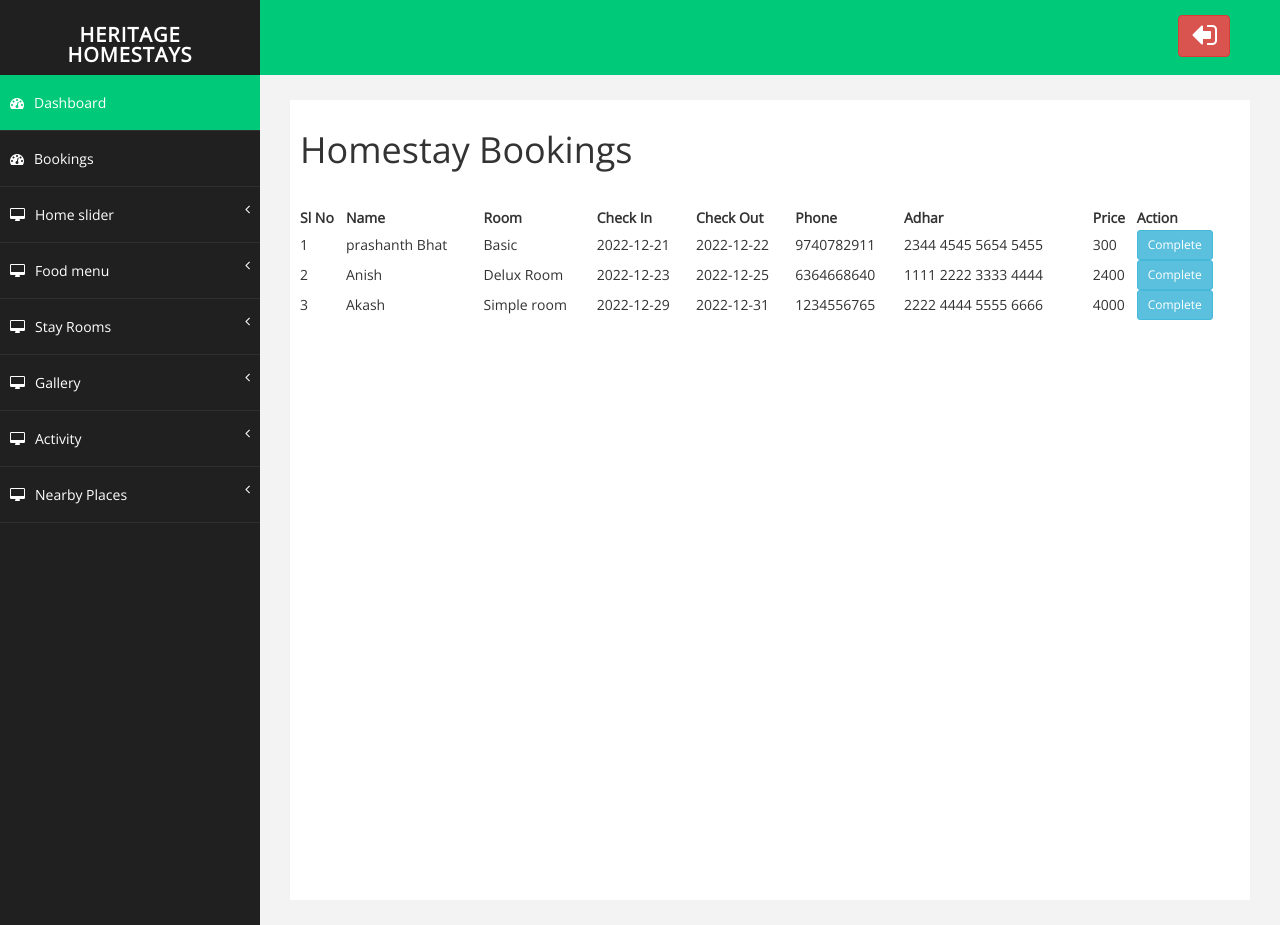
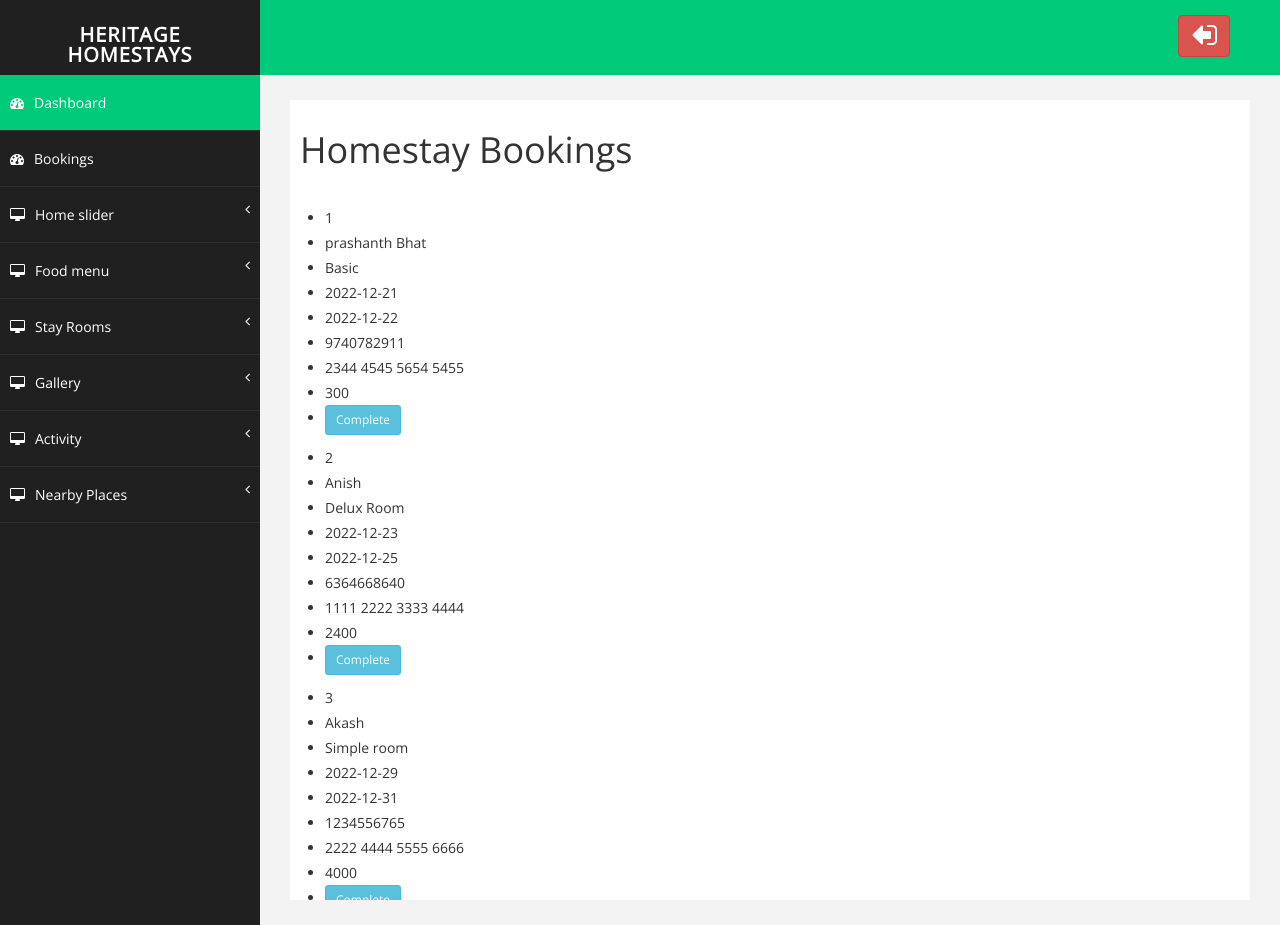
Before and after one commit to prashanthbhat23/homestay-main, a PHP site: page /admin/bookings.php in a window 1280 px wide. Run offline with PHP 8.4, Linux system fonts and the light colour scheme; the visitor is signed in with stand-in values (Sample User, id 1); data comes from the database, SQL or seed files in the repository.

Commit message:
admin fix

```diff
--- a/activities.php
+++ b/activities.php
@@ -192,13 +192,12 @@ include "database.php";
     <script src="assets/js/custom.js"></script>
     <script>
     $('.owl-carousel').owlCarousel({
-        loop: true,
+        loop: false,
         margin: 20,
         responsiveClass: true,
-        autoplay: true,
+        autoplay: false,
         autoplayTimeout: 5000,
         autoplayHoverPause: true,
-        loop: true,
         responsive: {
             0: {
                 items: 1,
--- a/admin/add_food.php
+++ b/admin/add_food.php
@@ -46,10 +46,10 @@
                                     <option>Dinner</option>
                                 </select>
                             </div>
-                            <div class="form-group">
+                            <!-- <div class="form-group">
                                 <label>Enter Price</label>
                                 <input class="form-control" type="text" name="price">
-                            </div>
+                            </div> -->
 
                             <div class="form-group">
                                 <label class="control-label">Upload File</label>
--- a/admin/bookings.php
+++ b/admin/bookings.php
@@ -18,6 +18,9 @@ include "../database.php";
     <link href="assets/css/custom.css" rel="stylesheet" />
     <!-- GOOGLE FONTS-->
     <link href='http://fonts.googleapis.com/css?family=Open+Sans' rel='stylesheet' type='text/css' />
+    <style>
+
+    </style>
 </head>
 
 <body>
@@ -26,22 +29,7 @@ include "../database.php";
         <div id="page-wrapper">
             <div id="page-inner">
                 <h1>Homestay Bookings</h1><br>
-                <table id="myTable" class="display" cellspacing="0" width="100%">
-        <thead>
-            <tr>
-                <th>Sl No</th>
-                <th>Name</th>
-                <th>Room</th>
-                <th>Check In</th>
-                <th>Check Out</th>
-                <th>Phone</th>
-                <th>Adhar</th>
-                <th>Price</th>
-                <th>Action</th>
-            </tr>
-        </thead>
-
-        <tbody id="mytable">
+        <div class="row">
             <?php
             $i=1;
             $view_booking_query="SELECT * FROM booking";
@@ -49,24 +37,46 @@ include "../database.php";
             if($run_view_booking_query){
             while($row = $run_view_booking_query->fetch_assoc()) {
             ?>
-            <tr>
-                <td> <?= $i ?> </td>
-                <td> <?=$row["u_name"]?> </td>
-                <td> <?=$row["room_type"]?> </td>
-                <td> <?=$row["check_in"]?> </td>
-                <td> <?=$row["check_out"]?> </td>
-                <td> <?=$row["phone"]?> </td>
-                <td> <?=$row["adhar"]?> </td>
-                <td> <?=$row["final_price"]?> </td>
-                <td>
+        <div class="col-3">
+<div class="card" style="width: 18rem;">
+        <div class="card-body">
+            <ul>
+                <li>
+                <?= $i ?>
+                </li>
+                <li>
+                <?=$row["u_name"]?>
+                </li>
+                <li>
+                <?=$row["room_type"]?>
+                </li>
+                <li>
+                <?=$row["check_in"]?>
+                </li>
+                <li>
+                <?=$row["check_out"]?>
+                </li>
+                <li>
+                <?=$row["phone"]?>
+                </li>
+                <li>
+                <?=$row["adhar"]?>
+                </li>
+                <li>
+                <?=$row["final_price"]?>
+                </li>
+                <li>
                 <?php
                 if($row["status"]==1){ ?>
                     <button class="btn btn-sm btn-info">Complete</button>
                 <?php
                 }
                 ?>
-                </td>
-            </tr>
+                </li>
+            </ul>
+        </div>
+    </div>
+            </div>
             <?php
             $i++;
             } }
@@ -74,18 +84,18 @@ include "../database.php";
                 echo "no run q";
             }
             ?>
-        </tbody>
-    </table>
+</div>
+
             </div>
         </div>
     </div>
-    <script src="https://code.jquery.com/jquery-3.6.2.min.js"></script>
-    <script src="https://cdn.datatables.net/1.13.1/js/jquery.dataTables.min.js"></script>
-    <script>
+    <!-- <script src="https://code.jquery.com/jquery-3.6.2.min.js"></script>
+    <script src="https://cdn.datatables.net/1.13.1/js/jquery.dataTables.min.js"></script> -->
+    <!-- <script>
     $(document).ready(function() {
         $('#myTable').DataTable();
     });
-    </script>
+    </script> -->
 
     <!-- SCRIPTS -AT THE BOTOM TO REDUCE THE LOAD TIME-->
     <!-- JQUERY SCRIPTS -->
--- a/admin/view_activity.php
+++ b/admin/view_activity.php
@@ -41,7 +41,7 @@
                         <div class="col-md-4 ">
                          <div class="portfolio-item awesome mix_all" data-cat="awesome">
                                 <img src="../assets/images/activity/<?=$images['image']?>"
-                                    class="img-responsive" alt="" style="height: 250px;" />
+                                    class="img-responsive" alt="" style="height: 250px;width: 100%" />
                                 <div class="overlay">
                                     <p>
                                         <?=$images['name']?>
--- a/admin/view_food.php
+++ b/admin/view_food.php
@@ -40,7 +40,7 @@
                         <div class="col-md-4 ">
                             <div class="portfolio-item awesome mix_all" data-cat="awesome">
                                 <img src="../assets/images/food/<?=$data['image']?>" class="img-responsive "
-                                    alt="" style="height: 250px;" />
+                                    alt="" style="height: 250px;width: 100%" />
                                 <div class="overlay">
                                     <p>
                                         <?=$data['name']?>
@@ -51,9 +51,7 @@
                                     <p>
                                         <?=$data['category']?>
                                     </p>
-                                    <p>
-                                        <?=$data['price']?>
-                                    </p>
+
                                     <a class="preview btn btn-info" title="<?=$data['name']?>"
                                         href="../assets/images/food/<?=$data['image']?>"><i
                                             class="fa fa-plus fa-2x"></i></a>
--- a/admin/view_gallery.php
+++ b/admin/view_gallery.php
@@ -40,7 +40,7 @@
                         while ($data = mysqli_fetch_assoc($result)) {  ?>
                         <div class="col-md-4 ">
                             <div class="portfolio-item awesome mix_all" data-cat="awesome">
-                                <img src="../assets/images/gallery/<?=$data['image']?>" class="img-responsive "
+                                <img src="../assets/images/gallery/<?=$data['image']?>" class="img-responsive " style="width: 100%;height: 250px"
                                     alt="" />
                                 <div class="overlay">
                                     <p>Action</p>
--- a/admin/view_nearbyplaces.php
+++ b/admin/view_nearbyplaces.php
@@ -41,7 +41,7 @@
                         <div class="col-md-4 ">
                          <div class="portfolio-item awesome mix_all" data-cat="awesome">
                                 <img src="../assets/images/places/<?=$images['image']?>"
-                                    class="img-responsive" alt="" style="height: 250px;" />
+                                    class="img-responsive" alt="" style="height: 250px;width: 100%" />
                                 <div class="overlay">
                                     <p>
                                         <?=$images['name']?>
--- a/admin/view_rooms.php
+++ b/admin/view_rooms.php
@@ -39,7 +39,7 @@
                     while ($data = mysqli_fetch_assoc($res)) {  ?>
                         <div class="col-md-4 ">
                             <div class="portfolio-item awesome mix_all" data-cat="awesome">
-                                <img src="../assets/images/rooms/<?=$data['image']?>" class="img-responsive "
+                                <img src="../assets/images/rooms/<?=$data['image']?>" class="img-responsive " style="width: 100%;height: 250px"
                                     alt="" />
                                 <div class="overlay">
                                     <p>
--- a/admin/view_slider.php
+++ b/admin/view_slider.php
@@ -41,7 +41,7 @@
                         <div class="col-md-4 ">
                          <div class="portfolio-item awesome mix_all" data-cat="awesome">
                                 <img src="../assets/images/home_slider/<?=$images['image_url']?>"
-                                    class="img-responsive" alt="" style="height: 250px;" />
+                                    class="img-responsive" alt="" style="height: 250px;width: 100%" />
                                 <div class="overlay">
                                     <p>
                                         <?=$images['title']?>
--- a/food.php
+++ b/food.php
@@ -96,7 +96,6 @@ include "database.php";
 						<div class="why-text">
 							<h4><?=$data['name']?></h4>
 							<p><?=$data['ingredients']?></p>
-							<h5> $ <?=$data['price']?></h5>
 						</div>
 					</div>
 				</div>
--- a/gallery.php
+++ b/gallery.php
@@ -150,7 +150,7 @@ include "database.php";
 					<div class="overflow-hidden">
 						<h4>Phone</h4>
 						<p class="lead">
-							+01 123-456-4590
+							+91 9740782911
 						</p>
 					</div>
 				</div>
@@ -159,7 +159,7 @@ include "database.php";
 					<div class="overflow-hidden">
 						<h4>Email</h4>
 						<p class="lead">
-							yourmail@gmail.com
+							heritage@gmail.com
 						</p>
 					</div>
 				</div>
@@ -168,7 +168,7 @@ include "database.php";
 					<div class="overflow-hidden">
 						<h4>Location</h4>
 						<p class="lead">
-							800, Lorem Street, US
+							Nehru Nagara, Puttur
 						</p>
 					</div>
 				</div>
--- a/index.php
+++ b/index.php
@@ -215,7 +215,7 @@ $date = date('Y-m-d');
                         <div class="why-text">
                             <h4><?=$data['name']?></h4>
                             <p><?=$data['ingredients']?></p>
-                            <h5> $ <?=$data['price']?></h5>
+
                         </div>
                     </div>
                 </div>
--- a/navbar.php
+++ b/navbar.php
@@ -5,7 +5,7 @@
 			<div class="container">
 				<a class="navbar-brand" href="index.php">
 					<!-- <img src="assets/images/logo.png" alt="" /> -->
-					<h1 style="font-size: 35px;font-weight: bold;">Heritage Homestays</h1>
+					<h1 style="font-size: 35px;font-weight: bold;">Heritage Homestay</h1>
 				</a>
 				<button class="navbar-toggler" type="button" data-toggle="collapse" data-target="#navbars-rs-food" aria-controls="navbars-rs-food" aria-expanded="false" aria-label="Toggle navigation">
 				  <span class="navbar-toggler-icon"></span>
@@ -20,9 +20,10 @@
 								<a class="dropdown-item" href="rooms.php">Rooms</a>
 								<a class="dropdown-item" href="reservation.php">Reservation</a>
 								<a class="dropdown-item" href="activities.php">Activities</a>
-								<a class="dropdown-item" href="gallery.php">Gallery</a>
+
 							</div>
 						</li>
+						<li class="nav-item"><a class="nav-link" href="gallery.php">Gallery</a></li>
 						<li class="nav-item"><a class="nav-link" href="contact.php">Contact</a></li>
 						<li class="nav-item dropdown">
 						<?php if(isset($_SESSION["auth"])){ ?>
```
Also changed, not shown: about.php (+66 -8 lines), assets/images/123home.jpg (added), assets/images/activity/IMG-63c5449d8569a4.31519370.jpg (added), assets/images/activity/IMG-63c545075797e0.58074970.jpg (added), assets/images/activity/IMG-63c5469ed1cfa0.39624741.jpg (added).
